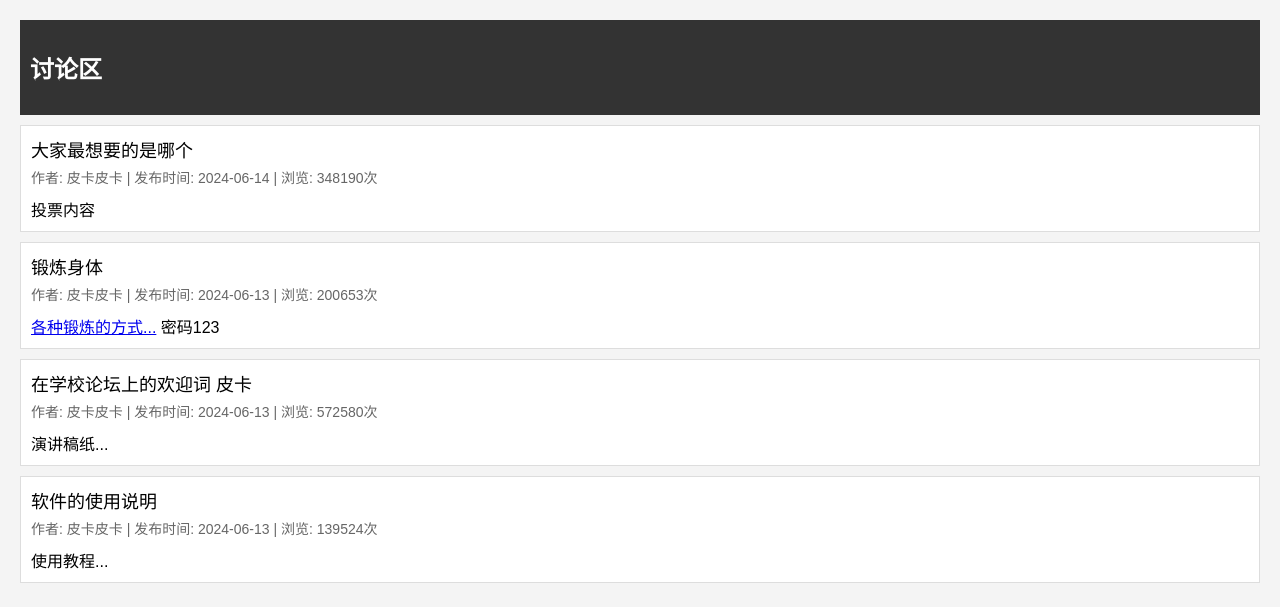
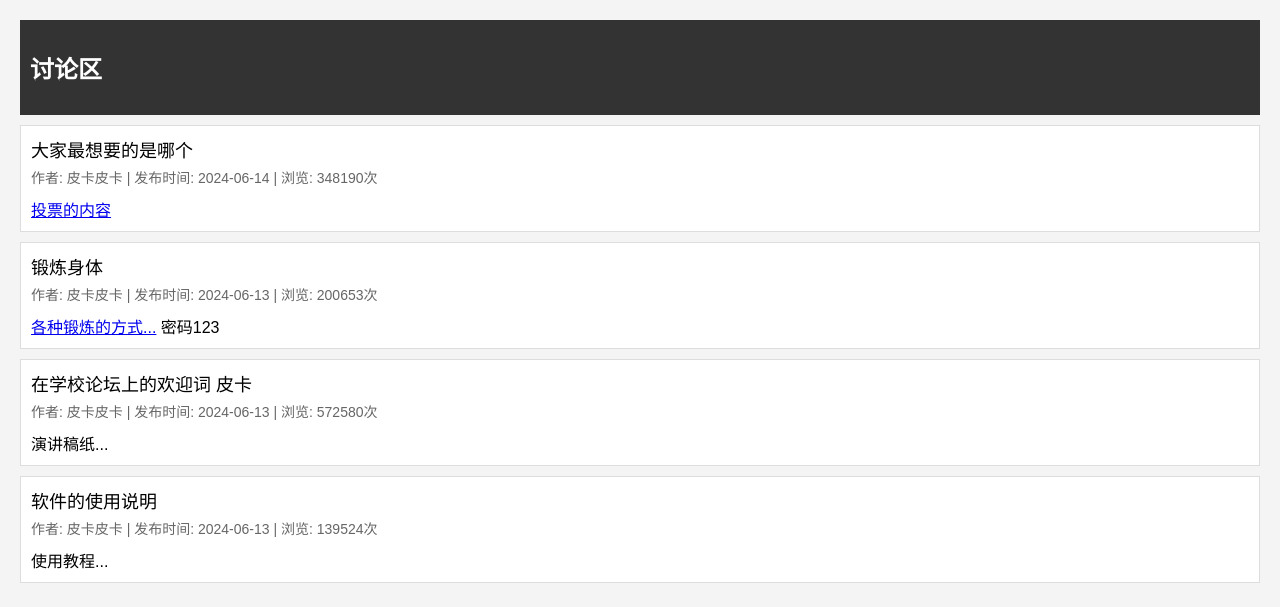
Before and after one commit to Abcd136/b3, a plain HTML site: page index.html in a window 1280 px wide. Shown: the part 87-694 px from the top of the page. Drawn offline with Linux system fonts and the light colour scheme.

Commit message:
Update index.html

```diff
--- a/index.html
+++ b/index.html
@@ -63,7 +63,7 @@
         <div class="thread-title">大家最想要的是哪个</div>
         <div class="thread-info">作者: 皮卡皮卡 | 发布时间: 2024-06-14 | 浏览: 348190次</div>
         <div class="thread-content">
-        投票内容
+        <a href="https://abcd136.github.io/b31/">投票的内容</a>
         </div>
     </div>
 
```
